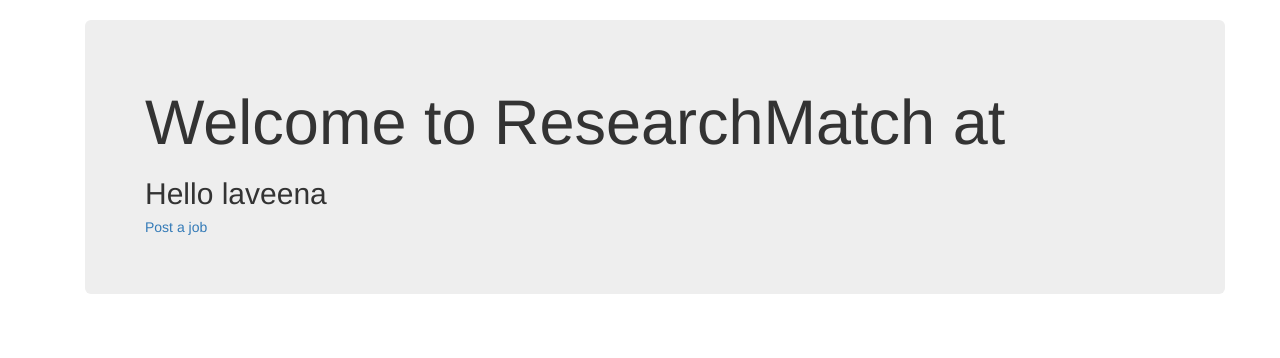
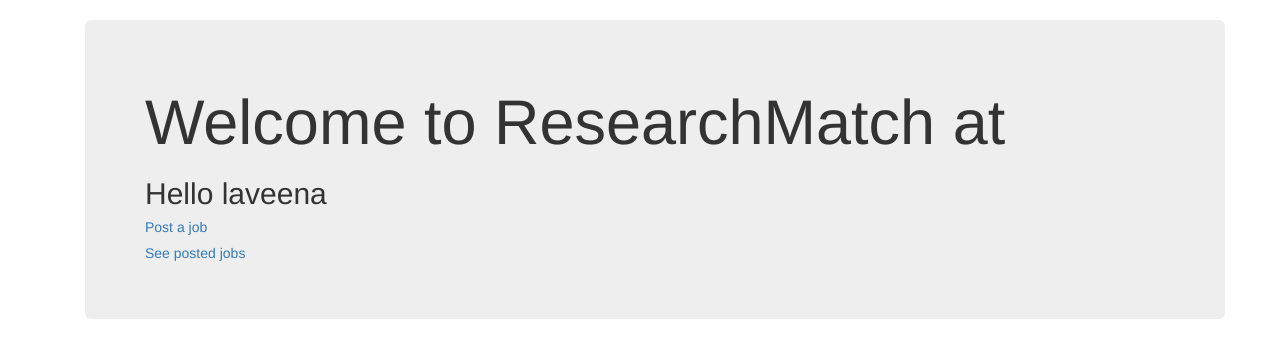
Before and after one commit to laveena-sachdeva/researchmatch, a Django app: page / in a window 1280 px wide. Shown: the part 51-409 px from the top of the page. Run offline with Django 3.2, Linux system fonts and the light colour scheme; a user stored in the database is signed in; data comes from the database, SQL or seed files in the repository; parts of the project's set-up code (start-up, migrations or seed data) failed here and were passed over; some libraries are stand-ins or nearby versions.

Commit message:
added student/professor view difference for job post and all jobs

```diff
--- a/templates/index.html
+++ b/templates/index.html
@@ -23,6 +23,7 @@
        		          	<h5> <a href = '/alljobs/' >See all jobs </a> </h5>
        		          {% else %}
        		          	<h5> <a href = '/jobpost/' >Post a job </a> </h5>
+		  				<h5> <a href = '/alljobs/' >See posted jobs </a> </h5>
 					  {% endif %}
 
 		          {% endif %}
```
